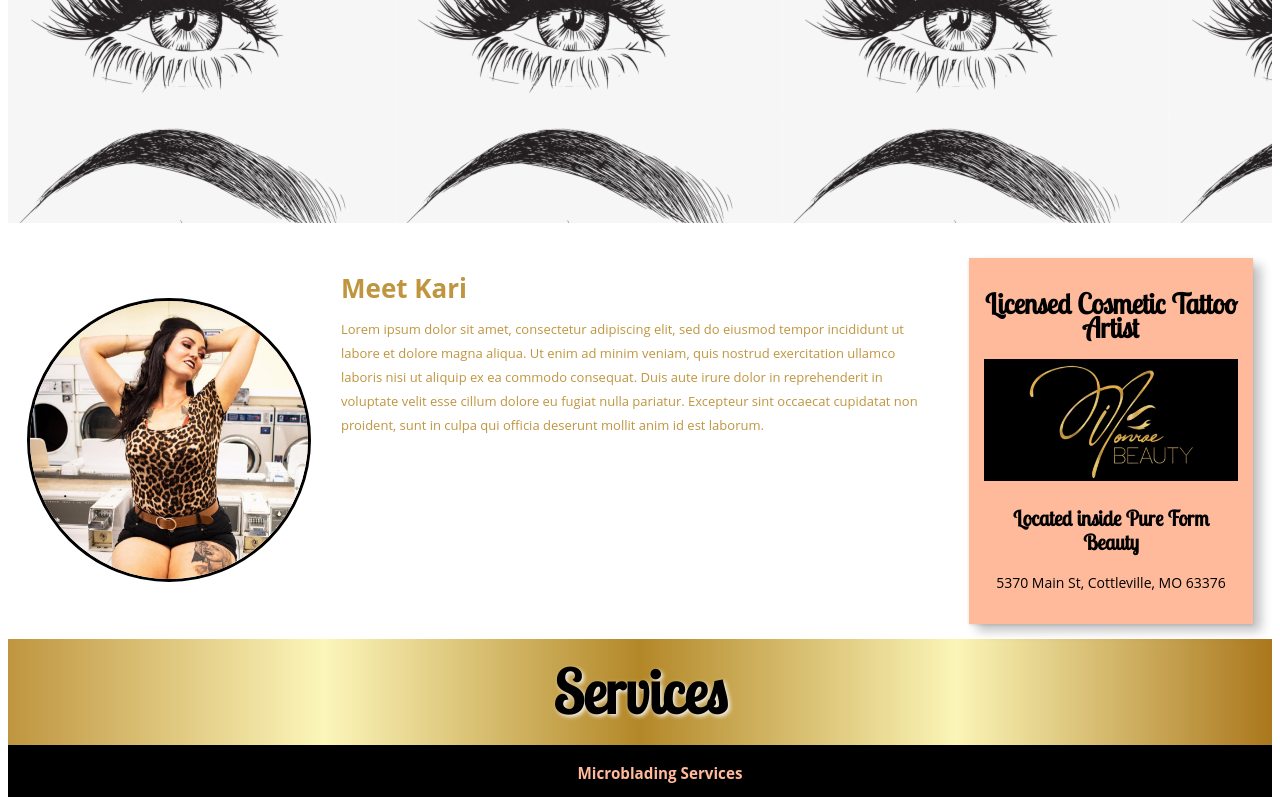
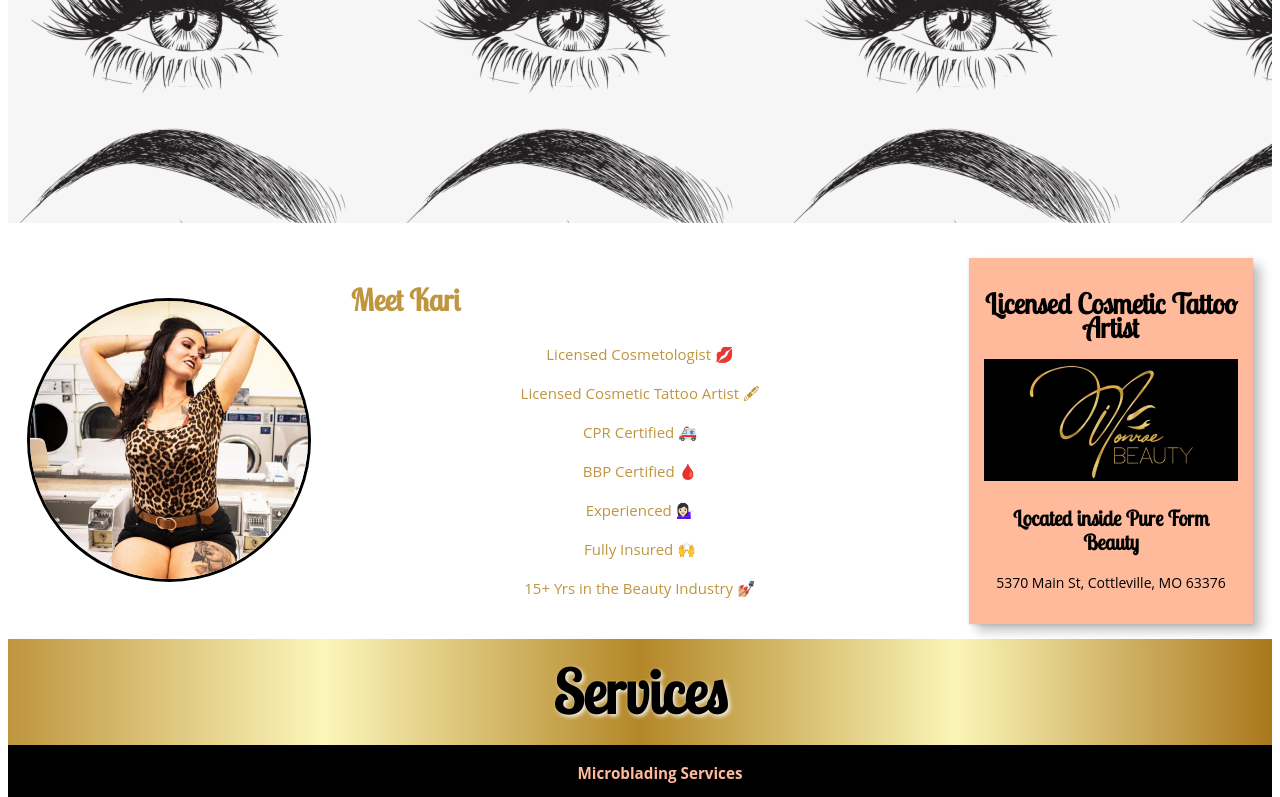
Before and after one commit to LDRMuse/kari_conquers_the_world, a React (Create React App) app in the folder client/: page / in a window 1280 px wide. Shown: the part 451-1248 px from the top of the page. Built offline with nearby package versions, Linux system fonts and the light colour scheme.

Commit message:
edit about me

```diff
--- a/client/src/components/views/Home.js
+++ b/client/src/components/views/Home.js
@@ -6,6 +6,8 @@ import kari from "../../images/kari1.jpg";
 import monroeLogo from "../../images/monroeLogo.jpg";
 
 export const Home = () => {
+
+
   return (
     <>
       <div className="mainBody">
@@ -17,8 +19,16 @@ export const Home = () => {
           </div>
 
           <div className="col-6 col-s-9">
-            <h1>Meet Kari</h1>
-            <p>Lorem ipsum dolor sit amet, consectetur adipiscing elit, sed do eiusmod tempor incididunt ut labore et dolore magna aliqua. Ut enim ad minim veniam, quis nostrud exercitation ullamco laboris nisi ut aliquip ex ea commodo consequat. Duis aute irure dolor in reprehenderit in voluptate velit esse cillum dolore eu fugiat nulla pariatur. Excepteur sint occaecat cupidatat non proident, sunt in culpa qui officia deserunt mollit anim id est laborum.</p>
+            <h1 className='h1Class'>Meet Kari</h1>
+            <section>
+              <p className='p'>Licensed Cosmetologist <span role="img" aria-label="sheep">💋 </span></p>
+              <p className='p'>Licensed Cosmetic Tattoo Artist <span role="img" aria-label="sheep">🖋 </span></p>
+              <p className='p'>CPR Certified <span role="img" aria-label="sheep">🚑 </span></p>
+              <p className='p'>BBP Certified <span role="img" aria-label="sheep">🩸 </span></p>
+              <p className='p'>Experienced <span role="img" aria-label="sheep">💁🏻‍♀️< /span></p>
+              <p className='p'>Fully Insured <span role="img" aria-label="sheep">🙌 </span></p>
+              <p className='p'>15+ Yrs in the Beauty Industry <span role="img" aria-label="sheep">💅🏼 </span></p>
+            </section>
           </div>
 
           <div className="col-3 col-s-12">
```
